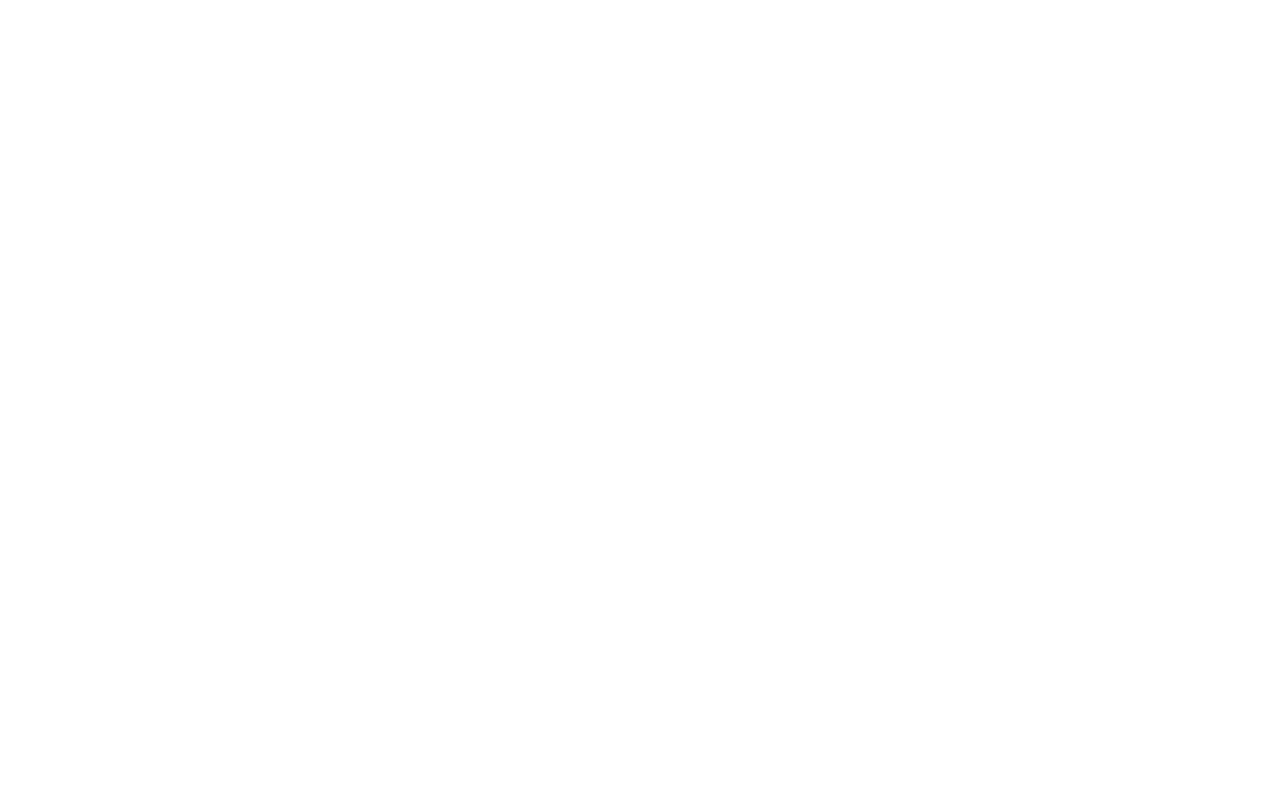
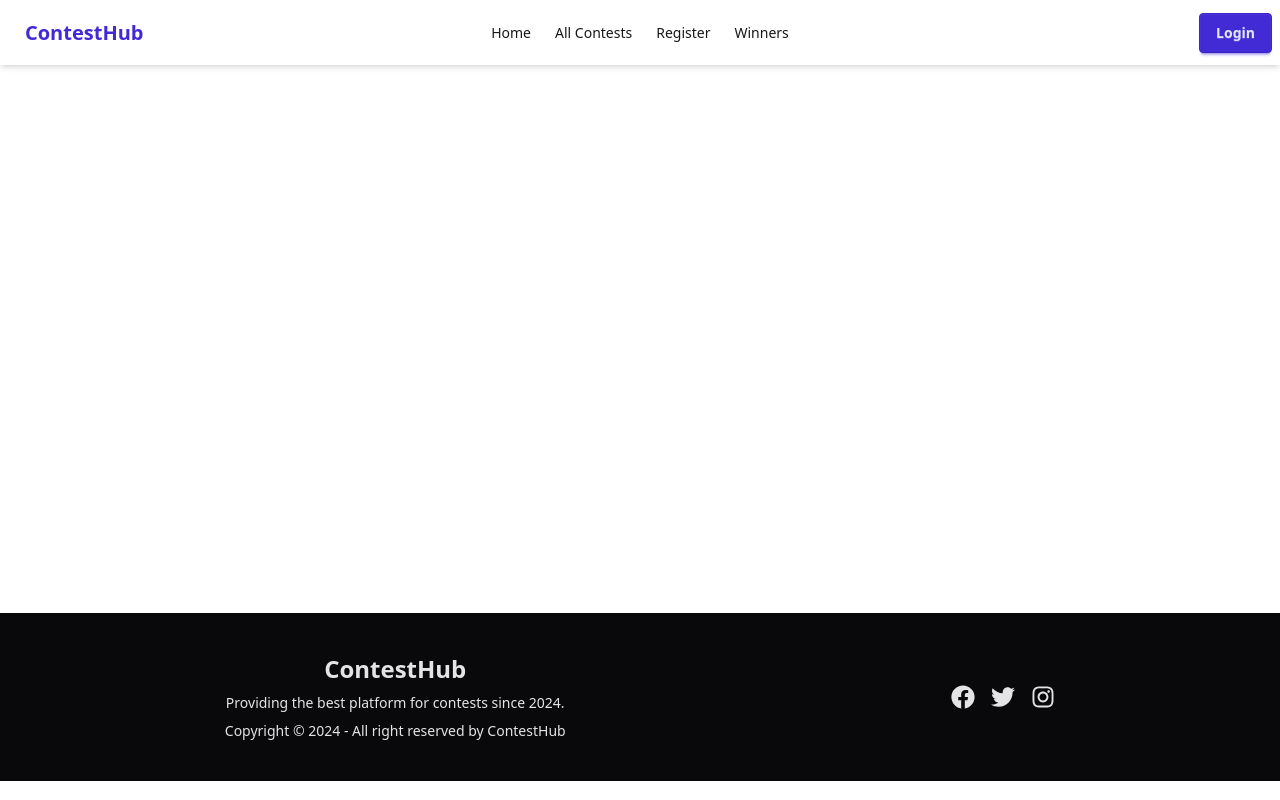
Before and after one commit to mohammad-arif-ahmed/Assignment-Projects-11-client, a React (Vite) app: page / in a window 1280 px wide. Built offline with nearby package versions, Linux system fonts and the light colour scheme; no server answers.

Commit message:
Implemented Navbar and Footer UI using DaisyUI, useAuth hook, and basic navigation links

```diff
--- a/src/components/Footer.jsx
+++ b/src/components/Footer.jsx
@@ -1,10 +1,22 @@
-import React from 'react';
+
+import { FaFacebook, FaTwitter, FaInstagram } from 'react-icons/fa'; // Import icons
 
 const Footer = () => {
     return (
-        <div>
-
-        </div>
+        <footer className="footer footer-center p-10 bg-neutral text-neutral-content mt-12">
+            <aside>
+                <h3 className="text-2xl font-bold">ContestHub</h3>
+                <p>Providing the best platform for contests since 2024.</p>
+                <p>Copyright © 2024 - All right reserved by ContestHub</p>
+            </aside>
+            <nav>
+                <div className="grid grid-flow-col gap-4">
+                    <a href="#" className="text-2xl"><FaFacebook /></a>
+                    <a href="#" className="text-2xl"><FaTwitter /></a>
+                    <a href="#" className="text-2xl"><FaInstagram /></a>
+                </div>
+            </nav>
+        </footer>
     );
 };
 
--- a/src/components/Navbar.jsx
+++ b/src/components/Navbar.jsx
@@ -1,9 +1,90 @@
-import React from 'react';
+// src/components/Navbar.jsx
+
+import { Link, NavLink } from "react-router-dom";
+import useAuth from "../hooks/useAuth";
+import toast from "react-hot-toast";
 
 const Navbar = () => {
+    // Use the custom hook to access user state and logout function
+    const { user, logOut, loading } = useAuth();
+
+    // Links for the navigation bar
+    const navLinks = (
+        <>
+            <li><NavLink to="/">Home</NavLink></li>
+            <li><NavLink to="/contests">All Contests</NavLink></li>
+            {/* Conditional Links based on user status */}
+            {user ? (
+                <li><NavLink to="/dashboard">Dashboard</NavLink></li>
+            ) : (
+                <li><NavLink to="/register">Register</NavLink></li>
+            )}
+            <li><NavLink to="/winners">Winners</NavLink></li>
+        </>
+    );
+
+    // Logout Handler
+    const handleLogOut = () => {
+        logOut()
+            .then(() => {
+                toast.success('Successfully logged out!');
+            })
+            .catch(error => {
+                console.error(error);
+                toast.error('Logout failed.');
+            });
+    };
+
     return (
-        <div>
+        <div className="navbar bg-base-100 shadow-md">
+            <div className="navbar-start">
+                <div className="dropdown">
+                    {/* Hamburger menu for small screens (DaisyUI) */}
+                    <div tabIndex={0} role="button" className="btn btn-ghost lg:hidden">
+                        <svg xmlns="http://www.w3.org/2000/svg" className="h-5 w-5" fill="none" viewBox="0 0 24 24" stroke="currentColor"><path strokeLinecap="round" strokeLinejoin="round" strokeWidth="2" d="M4 6h16M4 12h8m-8 6h16" /></svg>
+                    </div>
+                    <ul tabIndex={0} className="menu menu-sm dropdown-content mt-3 z-[1] p-2 shadow bg-base-100 rounded-box w-52">
+                        {navLinks}
+                    </ul>
+                </div>
+                {/* Logo or App Name */}
+                <Link to="/" className="btn btn-ghost text-xl font-bold text-primary">ContestHub</Link>
+            </div>
 
+            <div className="navbar-center hidden lg:flex">
+                <ul className="menu menu-horizontal px-1">
+                    {navLinks}
+                </ul>
+            </div>
+
+            <div className="navbar-end">
+                {user ? (
+                    // User is logged in: Show Profile and Logout
+                    <div className="flex items-center space-x-3">
+                        {/* Profile Image/Dropdown */}
+                        <div className="dropdown dropdown-end">
+                            <div tabIndex={0} role="button" className="btn btn-ghost btn-circle avatar">
+                                <div className="w-10 rounded-full">
+                                    <img
+                                        alt="User Profile"
+                                        src={user.photoURL || 'https://i.ibb.co/601F9h7/user.png'} // Default Image
+                                        title={user.displayName || user.email}
+                                    />
+                                </div>
+                            </div>
+                            <ul tabIndex={0} className="menu menu-sm dropdown-content mt-3 z-[1] p-2 shadow bg-base-100 rounded-box w-52">
+                                <li><Link to="/dashboard/profile">{user.displayName || 'Profile'}</Link></li>
+                                <li><a onClick={handleLogOut}>Logout</a></li>
+                            </ul>
+                        </div>
+                    </div>
+                ) : (
+                    // User is logged out: Show Login Button
+                    <Link to="/login" className="btn btn-primary">
+                        Login
+                    </Link>
+                )}
+            </div>
         </div>
     );
 };
```
